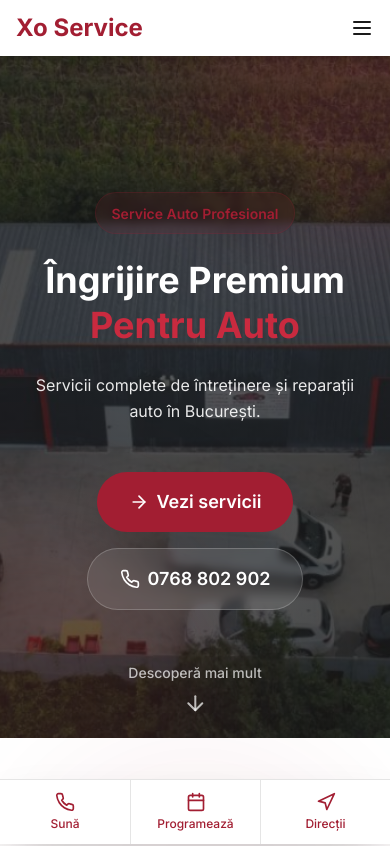
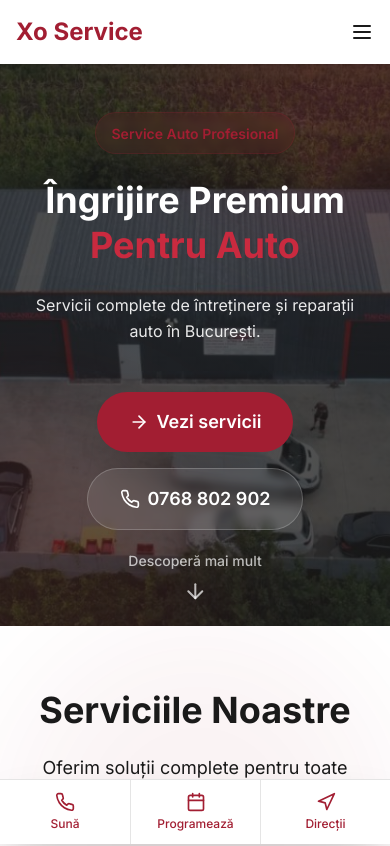
Before and after one commit to teodordatcudtc-ui/XoService, a Next.js app: page / in a window 390 px wide. Shown: the top 846 px of the page. Built offline with nearby package versions, Linux system fonts and the light colour scheme.

Commit message:
Primul launch GapaAuto

```diff
--- a/components/Header.tsx
+++ b/components/Header.tsx
@@ -31,7 +31,7 @@ export default function Header() {
     <header
       className="fixed top-0 left-0 right-0 z-50 bg-white shadow-md transition-all duration-300"
     >
-      <nav className="container-custom px-4 sm:px-6 lg:px-8 py-3 sm:py-3 lg:py-6">
+      <nav className="container-custom px-4 sm:px-6 lg:px-8 py-4 sm:py-3 lg:py-6">
         <div className="flex items-center justify-between">
           {/* Logo */}
           <Link
--- a/components/sections/HeroSection.tsx
+++ b/components/sections/HeroSection.tsx
@@ -20,7 +20,7 @@ export default function HeroSection() {
   return (
     <section
       ref={containerRef}
-      className="relative min-h-[35vh] flex items-center justify-center overflow-hidden pt-32"
+      className="relative min-h-[35vh] flex items-center justify-center overflow-hidden pt-20 sm:pt-24 lg:pt-32"
     >
       {/* Background Image */}
       <div className="absolute inset-0 z-0">
@@ -58,7 +58,7 @@ export default function HeroSection() {
       {/* Content */}
       <motion.div
         style={{ opacity }}
-        className="relative z-10 container-custom section-padding text-center"
+        className="relative z-10 container-custom px-4 sm:px-6 lg:px-8 py-8 sm:py-16 lg:py-28 text-center"
       >
         <motion.div
           initial={{ opacity: 0, y: 30 }}
```
